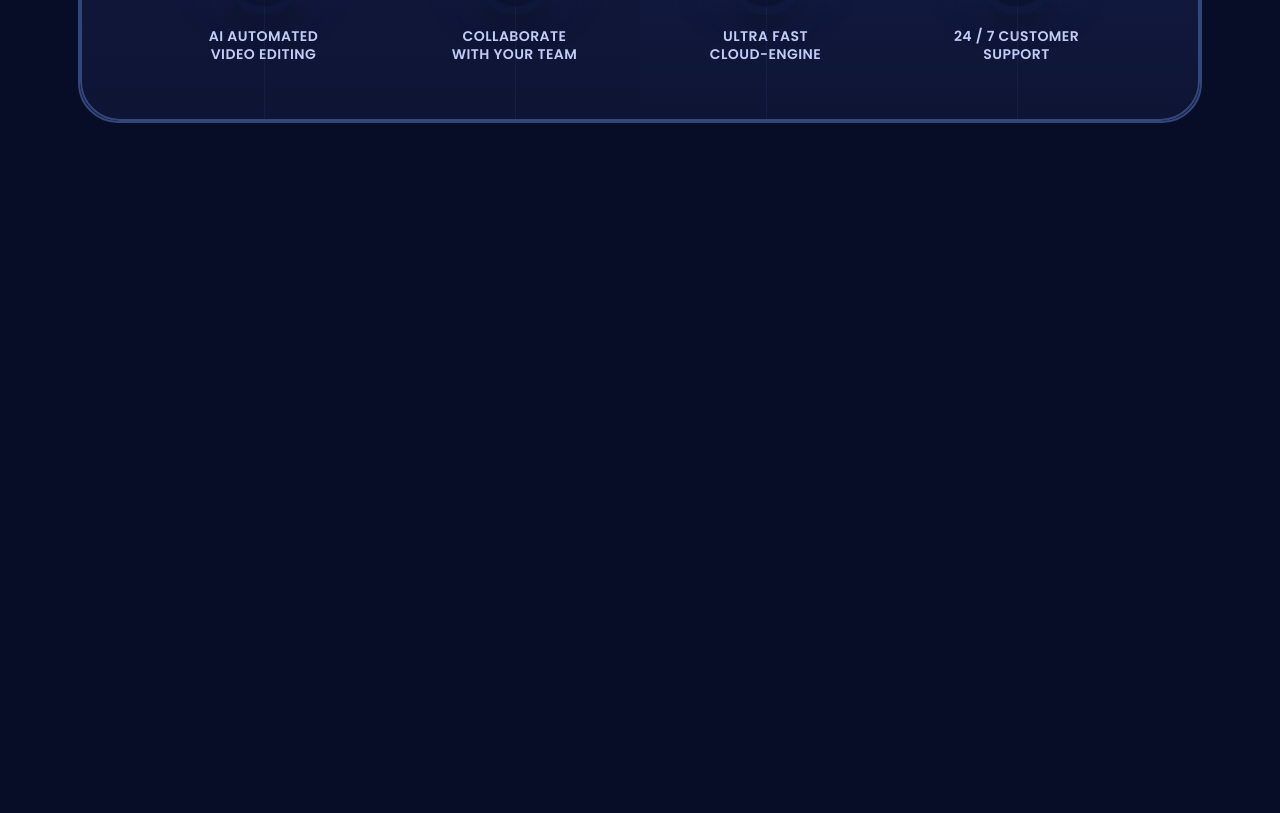
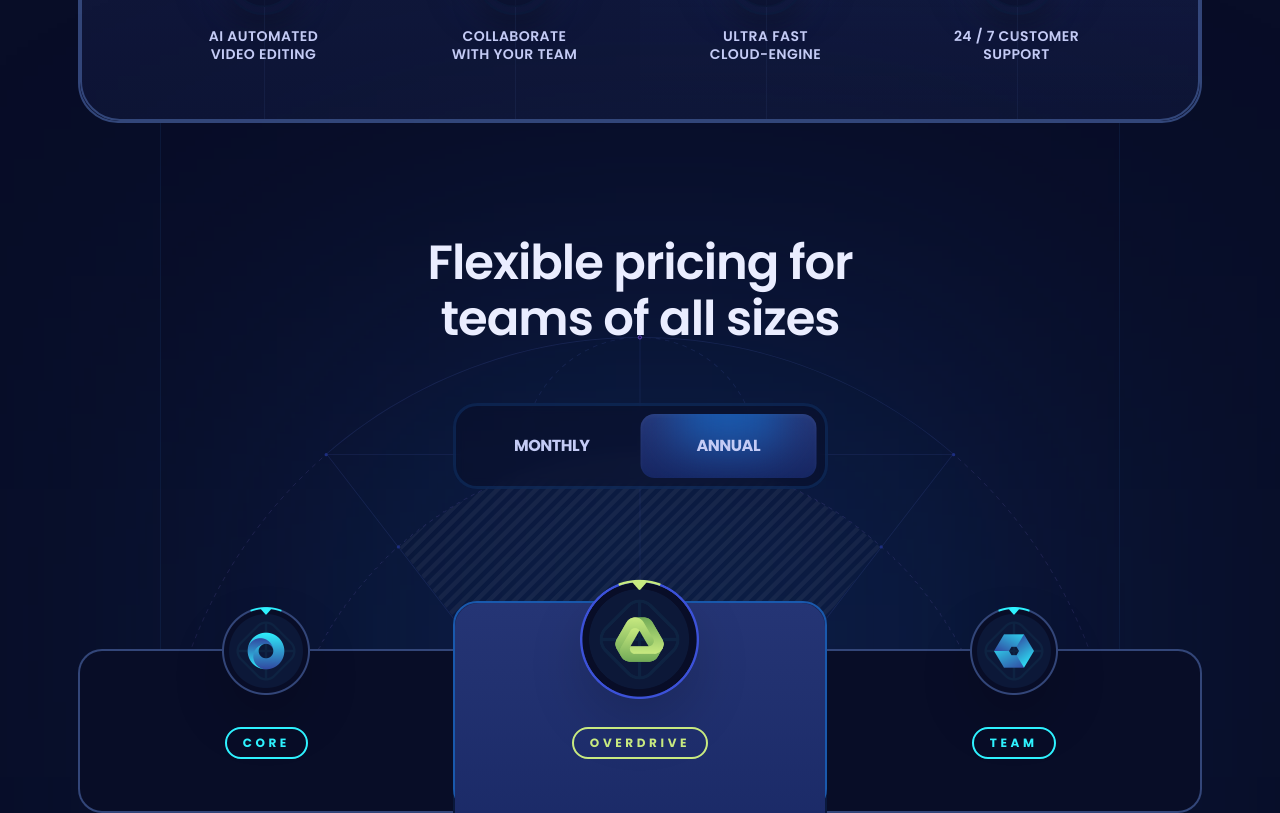
Before and after one commit to Ceci007/xora-saas-landing-page, a React (Vite) app: page / in a window 1280 px wide. Shown: the part 1681-2494 px from the top of the page. Before the commit the page ends 1804 px from the top, so only its background shows below. Built offline with nearby package versions, Linux system fonts and the light colour scheme.

Commit message:
Start styling the picing section

```diff
--- a/src/App.jsx
+++ b/src/App.jsx
@@ -2,6 +2,7 @@ import React from 'react'
 import Header from './sections/Header';
 import Hero from './sections/Hero';
 import Features from './sections/Features';
+import Pricing from './sections/Pricing';
 
 const App = () => {
   return (
@@ -9,6 +10,7 @@ const App = () => {
       <Header />
       <Hero />
       <Features />
+      <Pricing />
     </main>
   )
 }
--- /dev/null
+++ b/src/sections/Pricing.jsx
@@ -0,0 +1,51 @@
+import React, { useState } from 'react'
+import { Element } from 'react-scroll'
+import clsx from 'clsx'
+import { plans } from '../constants';
+
+const Pricing = () => {
+  const [monthly, setMonthly] = useState(false);
+
+  return (
+    <section>
+      <Element name="pricing">
+        <div className="container">
+          <div className="relative pb-40 mx-auto border-l border-r max-w-960 pricing-head_before border-s2 bg-s1/50 pt-28 max-xl:max-w-4xl max-lg:border-none max-md:pb-32 max-md:pt-16">
+            <h3 className="relative max-w-lg mx-auto text-center h3 max-lg:h4 max-md:h5 z-3 mb-14 text-p4 max-md:mb-11 max-sm:max-w-sm">
+                Flexible pricing for teams of all sizes
+            </h3>
+            <div className="relative z-4 mx-auto flex w-[375px] rounded-3xl border-[3px] border-s4/25 bg-s1/50 p-2 backdrop-blur-[6px] max-md:w-[310px]">
+              <button className={clsx("pricing-head_btn", monthly && "text-p4")} onClick={() => setMonthly(true)}>Monthly</button>
+              <button className={clsx("pricing-head_btn", !monthly && "text-p4")} onClick={() => setMonthly(false)}>Annual</button>
+              <div className={clsx("g4 rounded-14 before:h-100 pricing-head_btn_before absolute left-2 top-2 h-[calc(100%-16px)] w-[calc(50%-8px)] overflow-hidden shadow-400 transition-transform duration-500", !monthly && "translate-x-full")} />
+            </div>
+            <div className="pricing-bg">
+              <img src="/images/bg-outlines.svg" width={960} height={380} alt="Outline" className="relative z-2" />
+              <img src="/images/bg-outlines-fill.png" width={960} height={380} alt="Outline Fill" className="absolute inset-0 opacity-5 mix-blend-soft-light" />
+            </div>
+          </div>
+
+          <div className="relative flex items-start -mt-12 scroll-hide z-2 max-xl:gap-5 max-xl:overflow-auto max-xl:pt-6">
+            {plans.map((plan, index) => (
+              <div key={plan.id} className="relative border-2 pricing-plan_first pricing-plan_last pricing-plan_odd pricing-plan_even p-7 max-xl:min-w-80 max-lg:rounded-3xl xl:w-[calc(33.33%+2px)]">
+                {index === 1 && (
+                  <div className="absolute top-0 left-0 right-0 rounded-tl-3xl rounded-tr-3xl g4 h-330 z-1" />
+                )}
+                <div className={clsx("absolute left-0 right-0 z-2 flex items-center justify-center", index === 1 ? "-top-6" : "-top6 xl:-top-11")}>
+                  <img src={plan.logo} alt={plan.title} className={clsx("object-contain drop-shadow-2xl", index === 1 ? "size-[120px]" : "size-[88px]")} />
+                </div>
+                <div className={clsx("relative flex flex-col items-center", index === 1 ? "pt-24" : "pt-12")}>
+                  <div className={clsx("small-2 rounded-20 relative z-2 mx-auto mb-6 border-2 px-4 py-1.5 uppercase", index === 1 ? "border-p3 text-p3" : "border-p1 text-p1")}>
+                    {plan.title}
+                  </div>
+                </div>
+              </div>
+            ))}
+          </div>
+        </div>
+      </Element>
+    </section>
+  )
+}
+
+export default Pricing;
```
